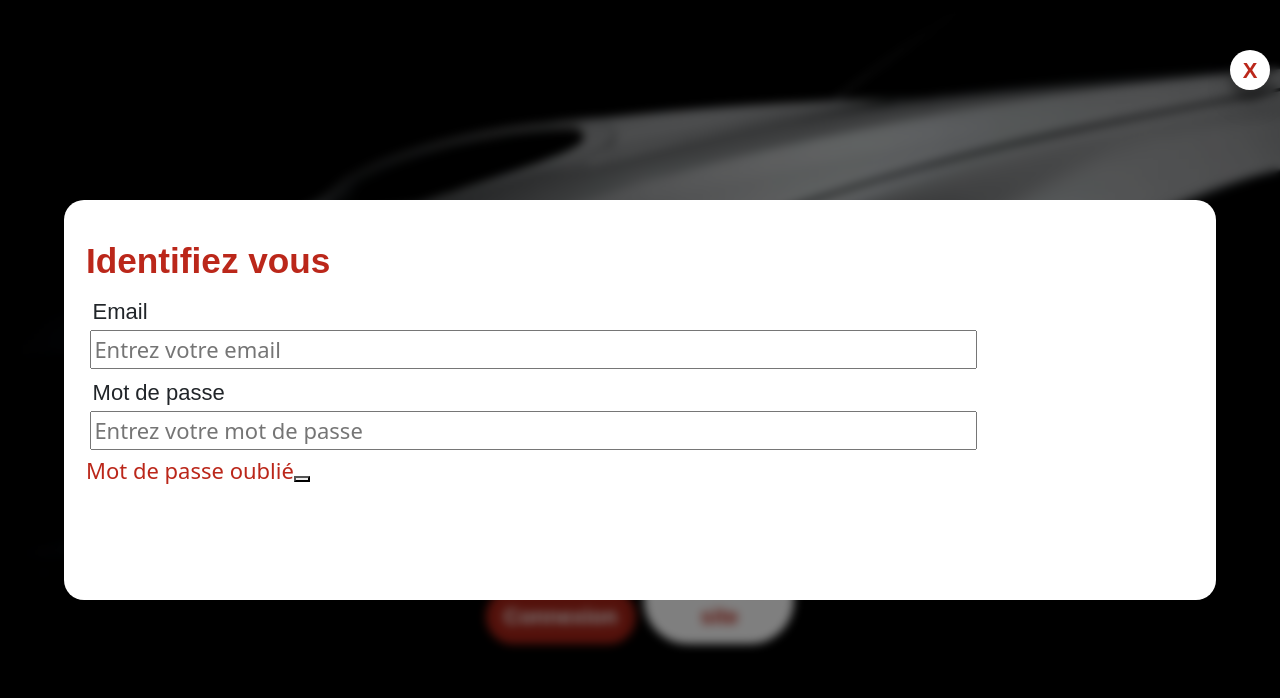
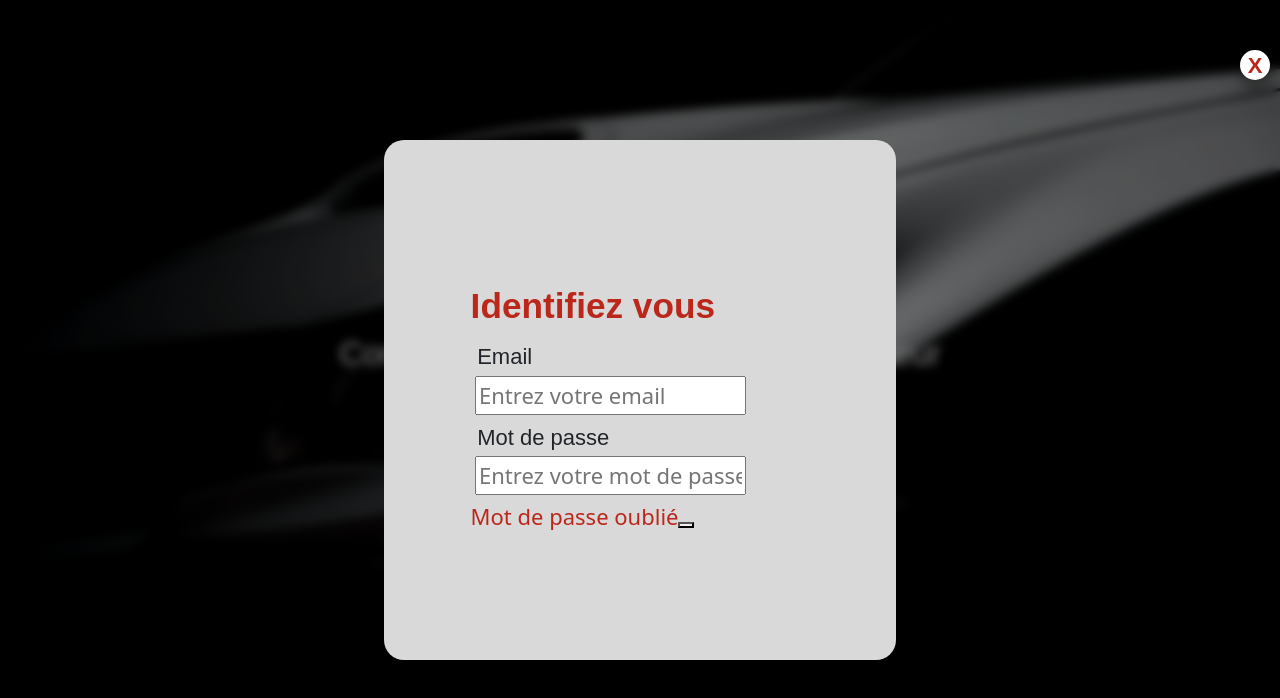
Before and after one commit to JulienWangon/VParrot, a React (Create React App) app in the folder vparrot-front/: page /access-panel in a window 1280 px wide. Both pictures are taken after a click on the button "Connexion". Shown: the top 698 px of the page. Built offline with nearby package versions, Linux system fonts and the light colour scheme; no server answers; a web font is replaced by a local one.

Commit message:
UPADATE update style css for admin modal connexion

```diff
--- a/vparrot-front/src/components/admin/ConnexionModal/connexionModal.module.css
+++ b/vparrot-front/src/components/admin/ConnexionModal/connexionModal.module.css
@@ -9,11 +9,15 @@
 }
 
 .formContainer {
-  width: 90vw;
-  background-color: white;
+  display: flex;
+  flex-direction: column;
+  justify-content: center;
+  align-items: center;
+  width: 90%;
+  background-color: #d9d9d9;
   padding: 1em;
   border-radius: 20px;
-  height: 50%;
+  height: 65%;
 
 }
 
@@ -22,9 +26,107 @@
   display: flex;
   align-items: center;
   justify-content: center;
-  width: 40px;
-  height: 40px;
+  width: 30px;
+  height: 30px;
   top: 50px;
   right: 10px;
   border-radius: 50%;
 }
+
+
+
+.loginInput {
+justify-self: flex-start;
+}
+
+.loginBtn {
+  margin-top: 5em;
+  width: 40%;
+}
+
+
+.loginForm {
+  display: flex;
+  flex-direction: column;
+  align-items: center;
+  width: 100%;
+}
+
+
+
+/* Plus grands écrans */
+@media screen and (min-width: 1400px) {
+  .formContainer {
+    width: 35%;
+  }
+
+  .loginBtn {
+    width: 30%;
+  }
+
+  .circleBtn {
+    position: fixed;
+    display: flex;
+    align-items: center;
+    justify-content: center;
+    width: 30px;
+    height: 30px;
+    top: 50px;
+    right: 450px;
+    border-radius: 50%;
+  }
+}
+
+/* Grands écrans de bureau */
+@media screen and (max-width: 1399px) and (min-width: 1201px) {
+  .formContainer {
+    width: 40%;
+  }
+
+  .loginBtn {
+    width: 40%;
+  }
+}
+
+/* Tablettes et petits écrans de bureau */
+@media screen and (max-width: 1200px) and (min-width: 992px) {
+    .formContainer {
+      width: 45%;
+    }
+
+    .circleBtn {
+      right: 200px;
+    }
+}
+
+/* Tablettes en orientation portrait et grands mobiles */
+@media screen and (max-width: 991px) and (min-width: 768px) {
+    .formContainer {
+      width: 50%;
+    }
+
+    .loginBtn {
+      width: 40%;
+    }
+
+    .circleBtn {
+      right: 180px;
+    }
+}
+
+/* Appareils mobiles en orientation paysage */
+@media screen and (max-width: 767px) and (min-width: 576px) {
+
+  .formContainer {
+    width: 70%;
+  }
+
+  .loginBtn {
+    width: 40%;
+  }
+
+  .circleBtn {
+    right: 80px;
+  }
+
+}
```
